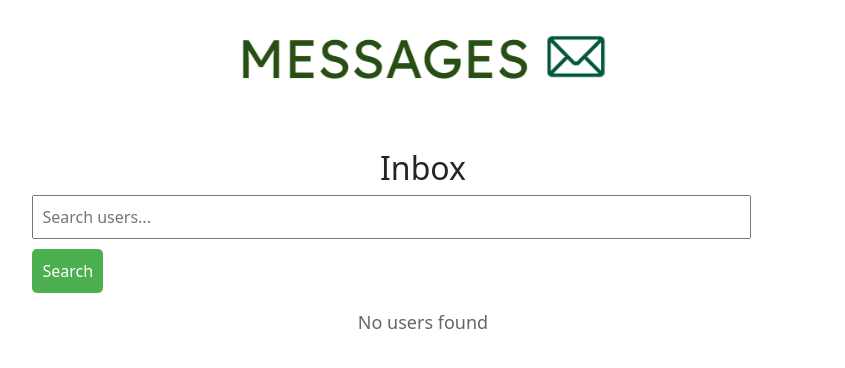
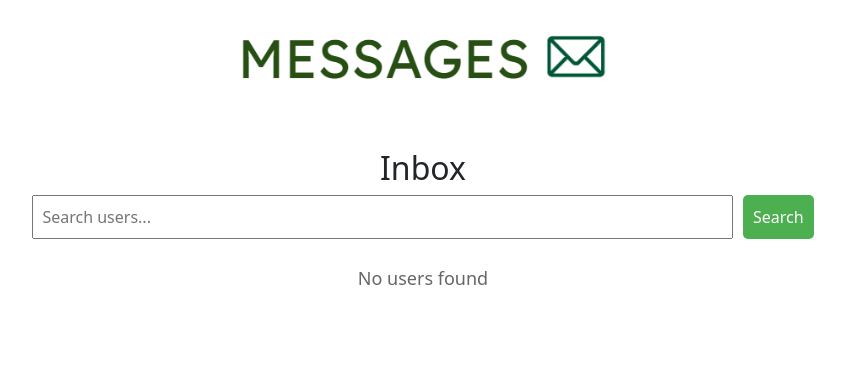
Before and after one commit to AnessaLeng/NinerThrifts, a Flask app: page /directmessages in a window 1280 px wide. Shown: the part 88-456 px from the top of the page, without its empty margins (217-1062 px from the left). Run offline with Flask 3, Linux system fonts and the light colour scheme; the visitor is signed in with stand-in values (Sample User, id 1); data that the repository does not hold is empty; some libraries are stand-ins or nearby versions.

```diff
--- a/templates/directmessages.html
+++ b/templates/directmessages.html
@@ -55,19 +55,28 @@
   color: #666;
 }
 
+.search-bar-container {
+  display: flex; /* Use flexbox layout */
+  align-items: stretch; /* Make children stretch to match height */
+}
+
 .search-bar {
-  width: 92%;
+  flex: 1; /* Take up remaining space */
+  width: 90%;
   padding: 8px;
   margin-bottom: 10px;
   box-sizing: border-box;
 }
+
 #search-button {
-  padding: 10px;
+  padding: 10px; /* Set padding to match search bar */
+  height: 100%; /* Set height to match search bar */
   background-color: #4CAF50;
   color: white;
   border: none;
   border-radius: 5px;
   cursor: pointer;
+  margin-left: 10px; /* Add space between search bar and button */
 }
 
 </style>
@@ -76,7 +85,7 @@
 
 <div id="inbox">
   <h2>Inbox</h2>
-  <div>
+  <div class="search-bar-container">
     <input type="text" id="search-bar" class="search-bar" placeholder="Search users...">
     <button id="search-button">Search</button>
   </div>
```
Also changed, not shown: templates/chatlog.html (+12 -0 lines).
